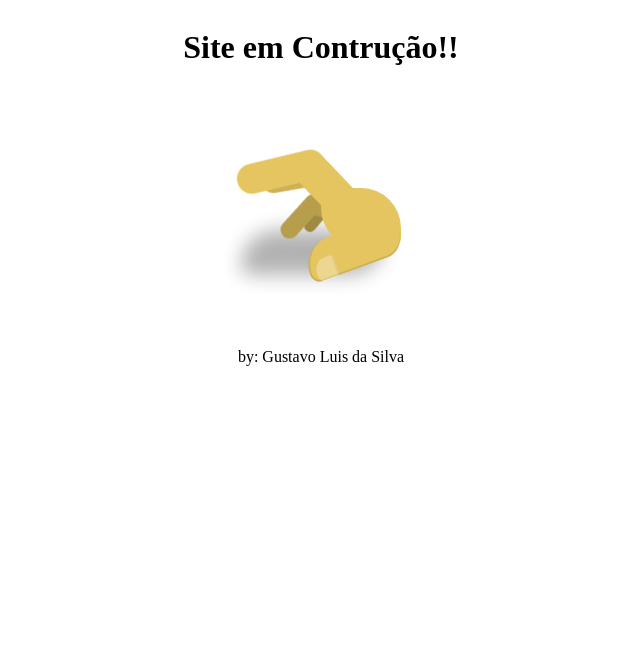
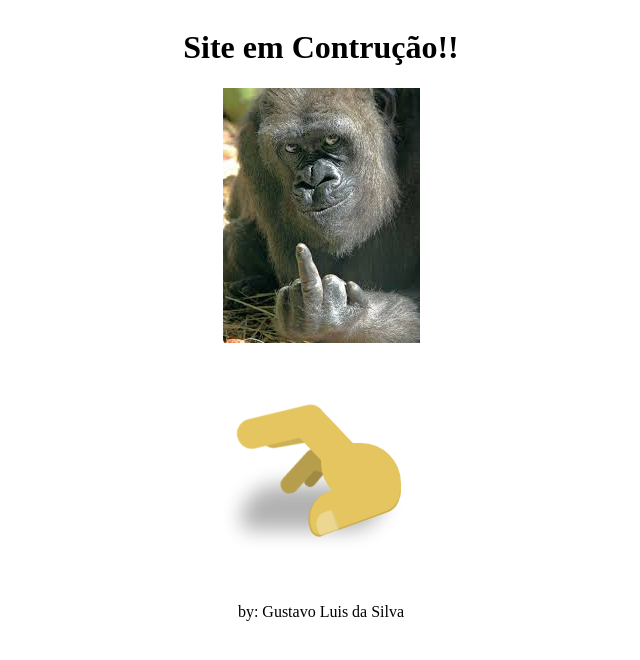
Before and after one commit to gustavoluissilva/clone-tab-news-default, a Next.js app: page / in a window 1280 px wide. Shown: the top 660 px of the page, without its empty margins (319-959 px from the left). Built offline with nearby package versions, Linux system fonts and the light colour scheme.

Commit message:
feat image

```diff
--- a/pages/index.js
+++ b/pages/index.js
@@ -3,6 +3,13 @@ function Home() {
     <>
       <div className="background">
         <h1>Site em Contrução!!</h1>
+
+        <img
+          src="/images/caco.jpg"
+          alt="Under Construction"
+          className="construction-image"
+        />
+
         <div className="🤚">
           <div className="👉"></div>
           <div className="👉"></div>
```
Also changed, not shown: public/images/caco.jpg (added).
